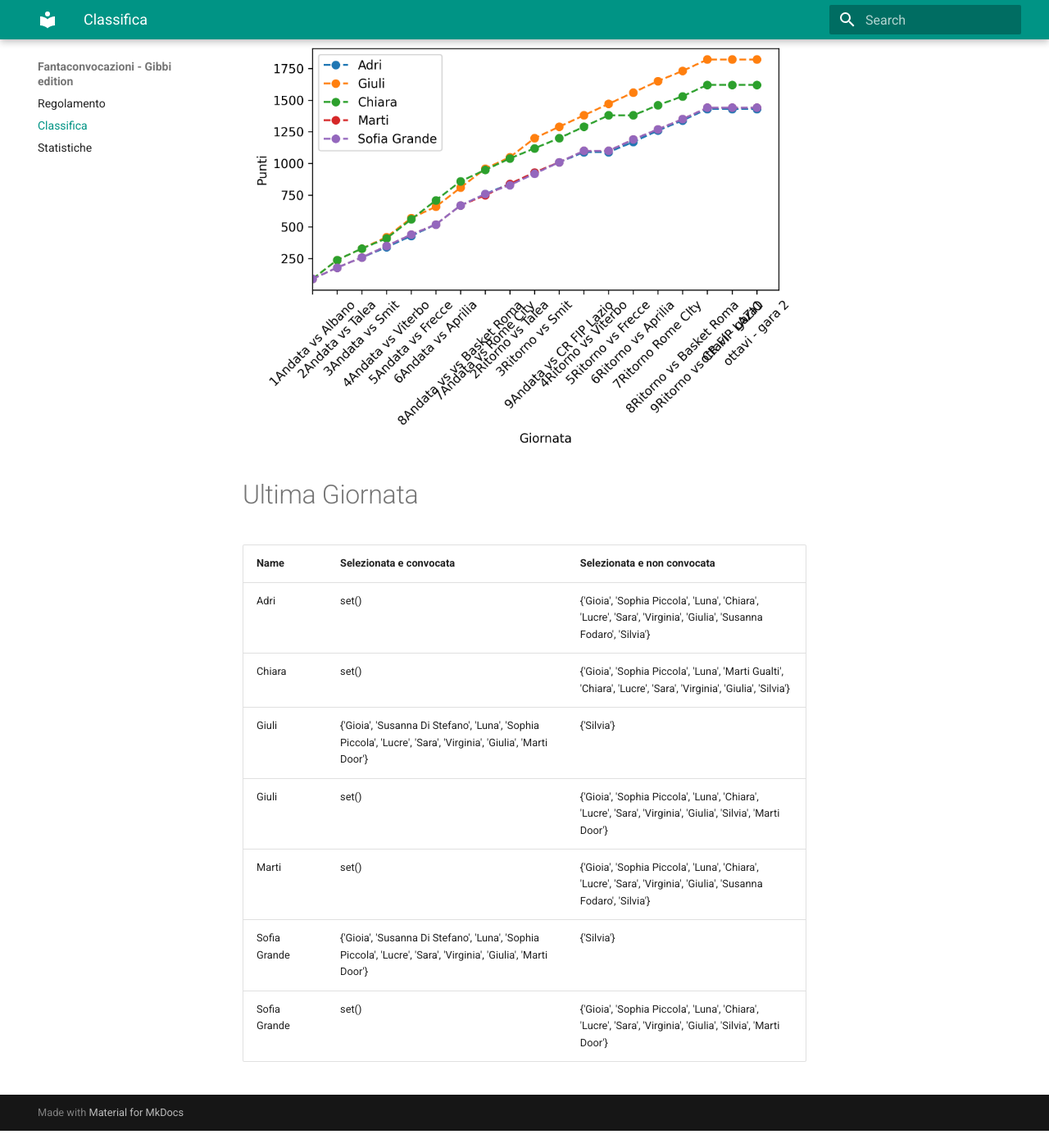
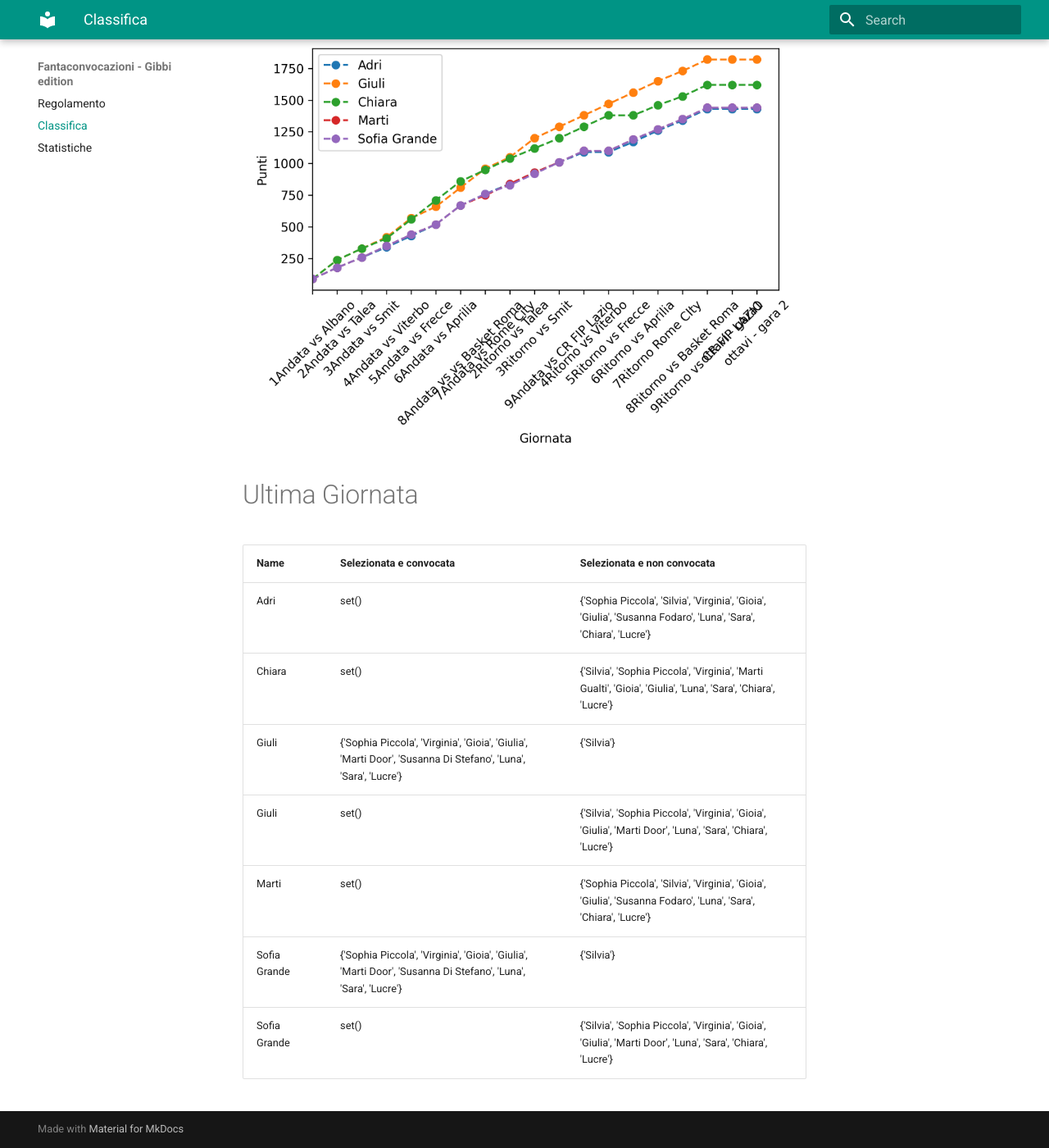
Before and after one commit to martinig94/fantagibbi, an MkDocs documentation site: the page built from docs/Classifica.md, in a window 1280 px wide and 1400 px high, scrolled down 565 px. Shown: the whole window at 82% size. Built offline with MkDocs 1.6.1 and Material for MkDocs 9.7.7, drawn with Linux system fonts in a browser that asks for light colours; before the commit the page ends 1944 px from its top, so only the background shows below that.

Commit message:
Auto-update from main.py

```diff
--- a/docs/Classifica.md
+++ b/docs/Classifica.md
@@ -18,11 +18,11 @@
 <!-- START_TABLE CORRECT -->
 | Name         | Selezionata e convocata                                                                                        | Selezionata e non convocata                                                                                      |
 |:-------------|:---------------------------------------------------------------------------------------------------------------|:-----------------------------------------------------------------------------------------------------------------|
-| Adri         | set()                                                                                                          | {'Gioia', 'Sophia Piccola', 'Luna', 'Chiara', 'Lucre', 'Sara', 'Virginia', 'Giulia', 'Susanna Fodaro', 'Silvia'} |
-| Chiara       | set()                                                                                                          | {'Gioia', 'Sophia Piccola', 'Luna', 'Marti Gualti', 'Chiara', 'Lucre', 'Sara', 'Virginia', 'Giulia', 'Silvia'}   |
-| Giuli        | {'Gioia', 'Susanna Di Stefano', 'Luna', 'Sophia Piccola', 'Lucre', 'Sara', 'Virginia', 'Giulia', 'Marti Door'} | {'Silvia'}                                                                                                       |
-| Giuli        | set()                                                                                                          | {'Gioia', 'Sophia Piccola', 'Luna', 'Chiara', 'Lucre', 'Sara', 'Virginia', 'Giulia', 'Silvia', 'Marti Door'}     |
-| Marti        | set()                                                                                                          | {'Gioia', 'Sophia Piccola', 'Luna', 'Chiara', 'Lucre', 'Sara', 'Virginia', 'Giulia', 'Susanna Fodaro', 'Silvia'} |
-| Sofia Grande | {'Gioia', 'Susanna Di Stefano', 'Luna', 'Sophia Piccola', 'Lucre', 'Sara', 'Virginia', 'Giulia', 'Marti Door'} | {'Silvia'}                                                                                                       |
-| Sofia Grande | set()                                                                                                          | {'Gioia', 'Sophia Piccola', 'Luna', 'Chiara', 'Lucre', 'Sara', 'Virginia', 'Giulia', 'Silvia', 'Marti Door'}     |
+| Adri         | set()                                                                                                          | {'Sophia Piccola', 'Silvia', 'Virginia', 'Gioia', 'Giulia', 'Susanna Fodaro', 'Luna', 'Sara', 'Chiara', 'Lucre'} |
+| Chiara       | set()                                                                                                          | {'Silvia', 'Sophia Piccola', 'Virginia', 'Marti Gualti', 'Gioia', 'Giulia', 'Luna', 'Sara', 'Chiara', 'Lucre'}   |
+| Giuli        | {'Sophia Piccola', 'Virginia', 'Gioia', 'Giulia', 'Marti Door', 'Susanna Di Stefano', 'Luna', 'Sara', 'Lucre'} | {'Silvia'}                                                                                                       |
+| Giuli        | set()                                                                                                          | {'Silvia', 'Sophia Piccola', 'Virginia', 'Gioia', 'Giulia', 'Marti Door', 'Luna', 'Sara', 'Chiara', 'Lucre'}     |
+| Marti        | set()                                                                                                          | {'Sophia Piccola', 'Silvia', 'Virginia', 'Gioia', 'Giulia', 'Susanna Fodaro', 'Luna', 'Sara', 'Chiara', 'Lucre'} |
+| Sofia Grande | {'Sophia Piccola', 'Virginia', 'Gioia', 'Giulia', 'Marti Door', 'Susanna Di Stefano', 'Luna', 'Sara', 'Lucre'} | {'Silvia'}                                                                                                       |
+| Sofia Grande | set()                                                                                                          | {'Silvia', 'Sophia Piccola', 'Virginia', 'Gioia', 'Giulia', 'Marti Door', 'Luna', 'Sara', 'Chiara', 'Lucre'}     |
 <!-- END_TABLE CORRECT -->
```
